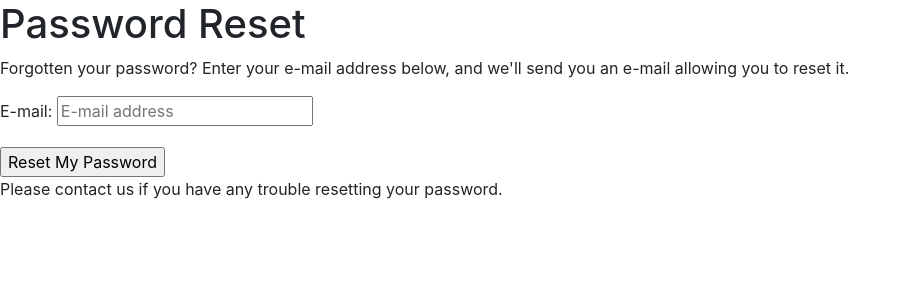
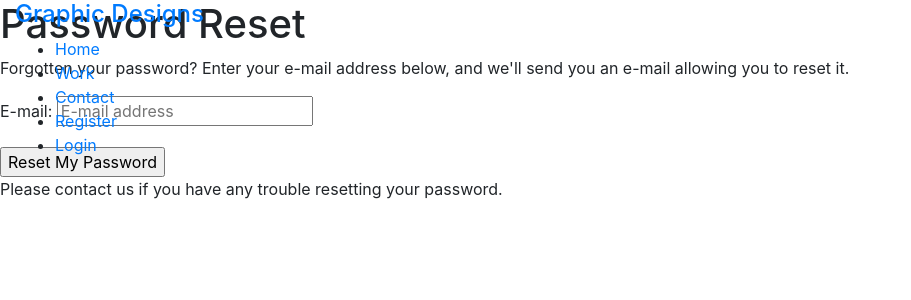
Before and after one commit to Adammcadam/graphic_designsV2, a Django app: page /accounts/password/reset/ in a window 1280 px wide. Shown: the top 300 px of the page, without its empty margins (0-911 px from the left). Run offline with Django 3.2, Linux system fonts and the light colour scheme; some libraries are stand-ins or nearby versions.

Commit message:
added main header

```diff
--- a/templates/base.html
+++ b/templates/base.html
@@ -25,7 +25,40 @@
     <title>Graphic Designs {% block extra_title %}{% endblock %}</title>
   </head>
   <body>
-    <header class="container-fluid fixed-top"></header>
+    <header class="container-fluid fixed-top">
+        <div class="row">
+            <div class="col-12">
+                <nav>
+                    <div class="logo">
+                        <h4 class="header-text"><a href="#">Graphic Designs</a></h4>
+                    </div>
+                    <ul class="nav-links">
+                        <li class="navs"><a href="#">Home</a></li>
+                        <li class="navs"><a href="#">Work</a></li>
+                        <li class="navs"><a href="#">Contact</a></li>
+                        {% if request.user.is_authenticated %}
+                            {%  if request.user.is_superuser %}
+                            <li class="navs"><a href="#">Gallery</a></li>
+                            {% endif %}
+                            <li class="navs"><a href="#">Shop</a></li>
+                            <li class="navs"><a href="#">Account</a></li>
+                            <li class="navs"><a href="{% url 'account_logout' %}">Logout</a></li>
+                            <li class="navs"><a href="#"><i class="fa fa-shopping-cart" aria-hidden="true"></i><span>cart count</span> Cart</a></li>
+                        {% else %}
+                            <li class="navs"><a href="{% url 'account_signup' %}">Register</a></li>
+                            <li class="navs"><a href="{% url 'account_login' %}">Login</a></li>
+                        {% endif %}
+
+                    </ul>
+                    <div class="burger">
+                        <div class="line1"></div>
+                        <div class="line2"></div>
+                        <div class="line3"></div>
+                    </div>
+                </nav>
+            </div>
+        </div>
+    </header>
 
     {% if messages %}
         <div class="message-container"></div>
```
Also changed, not shown: home/templates/home/index.html (+11 -1 lines).
